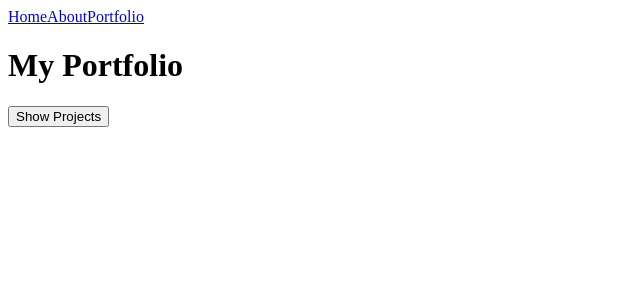
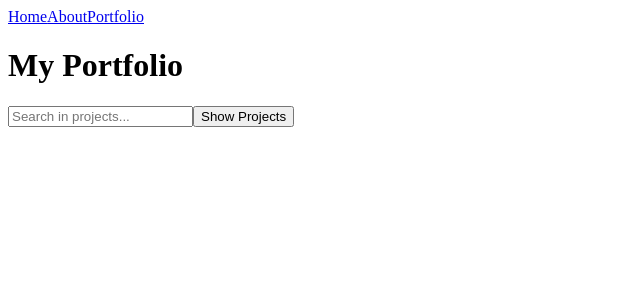
Before and after one commit to EsterHajos/Portfolio, a React (Vite) app in the folder Portfolio/: page /portfolio in a window 1280 px wide. Shown: the top 300 px of the page, without its empty margins (0-640 px from the left). Built offline with nearby package versions, Linux system fonts and the light colour scheme.

Commit message:
added input - not finished

```diff
--- a/Portfolio/src/pages/Portfolio.jsx
+++ b/Portfolio/src/pages/Portfolio.jsx
@@ -8,11 +8,18 @@ import Popup from "../components/Popup";
 function Portfolio() {
   const [showProjects, setShowProjects] = useState(false);
   const [selectedProject, setSelectedProject] = useState(null);
+  const [searchTerm, setSearchTerm] = useState("");
+
+  const filteredProjects = projects.filter(project =>
+    project.projectname.toLowerCase().includes(searchTerm.toLowerCase())
+  );
 
   return (
 
     <div>
       <h1>My Portfolio</h1>
+
+      <input type="text" placeholder="Search in projects..." value={searchTerm} onChange={(e) => setSearchTerm(e.target.value)} />
 
        <button onClick={() => {
         setShowProjects(!showProjects); setSelectedProject(null);
```
